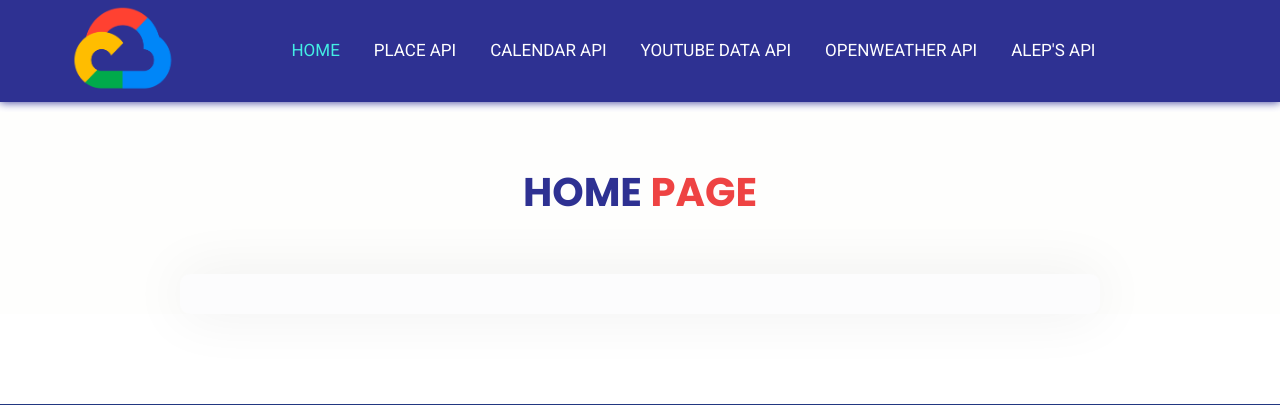
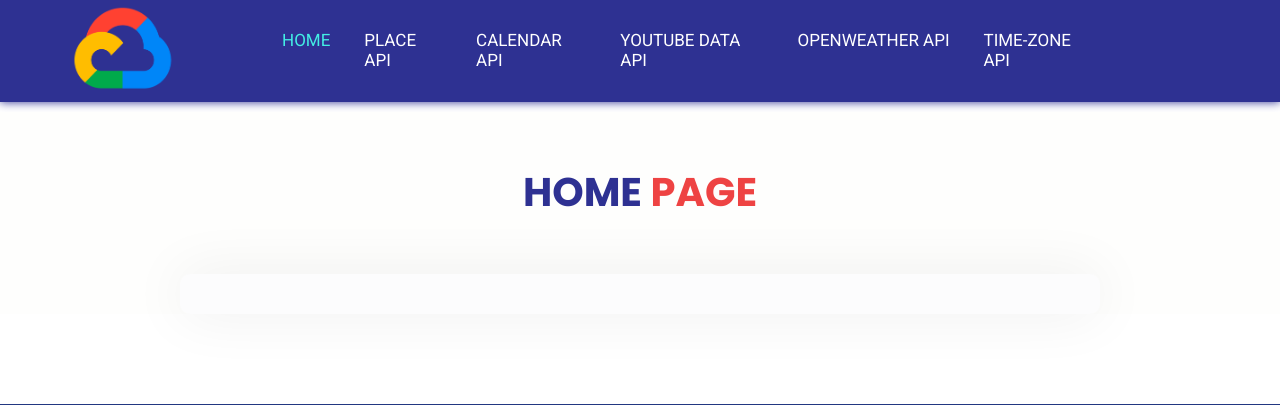
Before and after one commit to msyaafiq/cloud-computing-assignment, a Flask app: page / in a window 1280 px wide. Shown: the top 405 px of the page. Run offline with Flask 3, Linux system fonts and the light colour scheme; some libraries are stand-ins or nearby versions.

Commit message:
Time-zone API

```diff
--- a/templates/calendar-api.html
+++ b/templates/calendar-api.html
@@ -109,7 +109,7 @@
                     >
                   </li>
                   <li class="nav-item">
-                    <a class="nav-link" href="/">Alep's API</a>
+                    <a class="nav-link" href="/">Time-Zone API</a>
                   </li>
                 </ul>
               </div>
--- a/templates/index.html
+++ b/templates/index.html
@@ -109,7 +109,7 @@
                     >
                   </li>
                   <li class="nav-item">
-                    <a class="nav-link" href="/">Alep's API</a>
+                    <a class="nav-link" href="/">Time-Zone API</a>
                   </li>
                 </ul>
               </div>
--- a/templates/openweather-api.html
+++ b/templates/openweather-api.html
@@ -109,7 +109,7 @@
                     >
                   </li>
                   <li class="nav-item">
-                    <a class="nav-link" href="/">Alep's API</a>
+                    <a class="nav-link" href="/">Time-Zone API</a>
                   </li>
                 </ul>
               </div>
--- a/templates/place-api.html
+++ b/templates/place-api.html
@@ -116,7 +116,7 @@
                     >
                   </li>
                   <li class="nav-item">
-                    <a class="nav-link" href="/">Alep's API</a>
+                    <a class="nav-link" href="/">Time-Zone API</a>
                   </li>
                 </ul>
               </div>
--- a/templates/youtube-data-api.html
+++ b/templates/youtube-data-api.html
@@ -109,7 +109,7 @@
                     >
                   </li>
                   <li class="nav-item">
-                    <a class="nav-link" href="/">Alep's API</a>
+                    <a class="nav-link" href="/">Time-Zone API</a>
                   </li>
                 </ul>
               </div>
```
